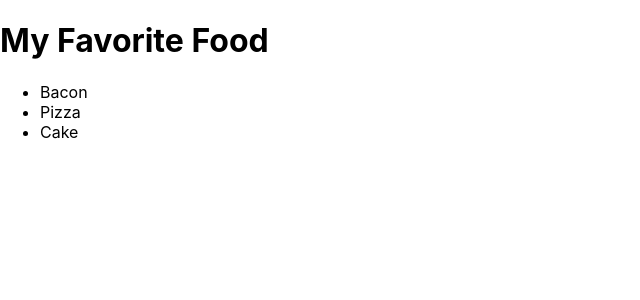
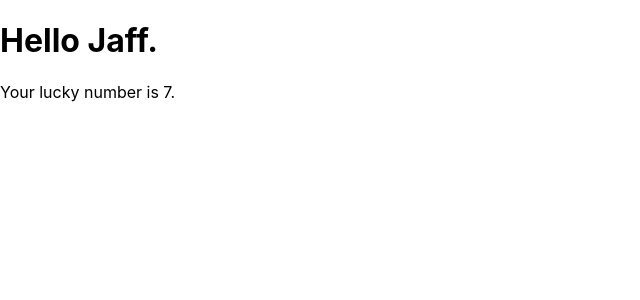
Before and after one commit to jaffreyrodriguez42/React-Udemy-Version2, a React (Create React App) app: page / in a window 1280 px wide. Shown: the top 300 px of the page, without its empty margins (0-640 px from the left). Built offline with nearby package versions, Linux system fonts and the light colour scheme.

Commit message:
Javascript expressions in JSX and ES6 template literals

```diff
--- a/src/App.js
+++ b/src/App.js
@@ -2,14 +2,12 @@ import logo from './logo.svg';
 import './App.css';
 
 function App() {
+	const name = "Jaff";
+	const num = 7;
   return (
   	<div>
-  		<h1>My Favorite Food</h1>
-  		<ul>
-  			<li>Bacon</li>
-  			<li>Pizza</li>
-  			<li>Cake</li>
-  		</ul>
+  		<h1>Hello {name}.</h1>
+		<p>Your lucky number is {num}.</p>
   	</div>
 
   );
```
Also changed, not shown: 1 other file (tests, documents, lock files or other folders).
